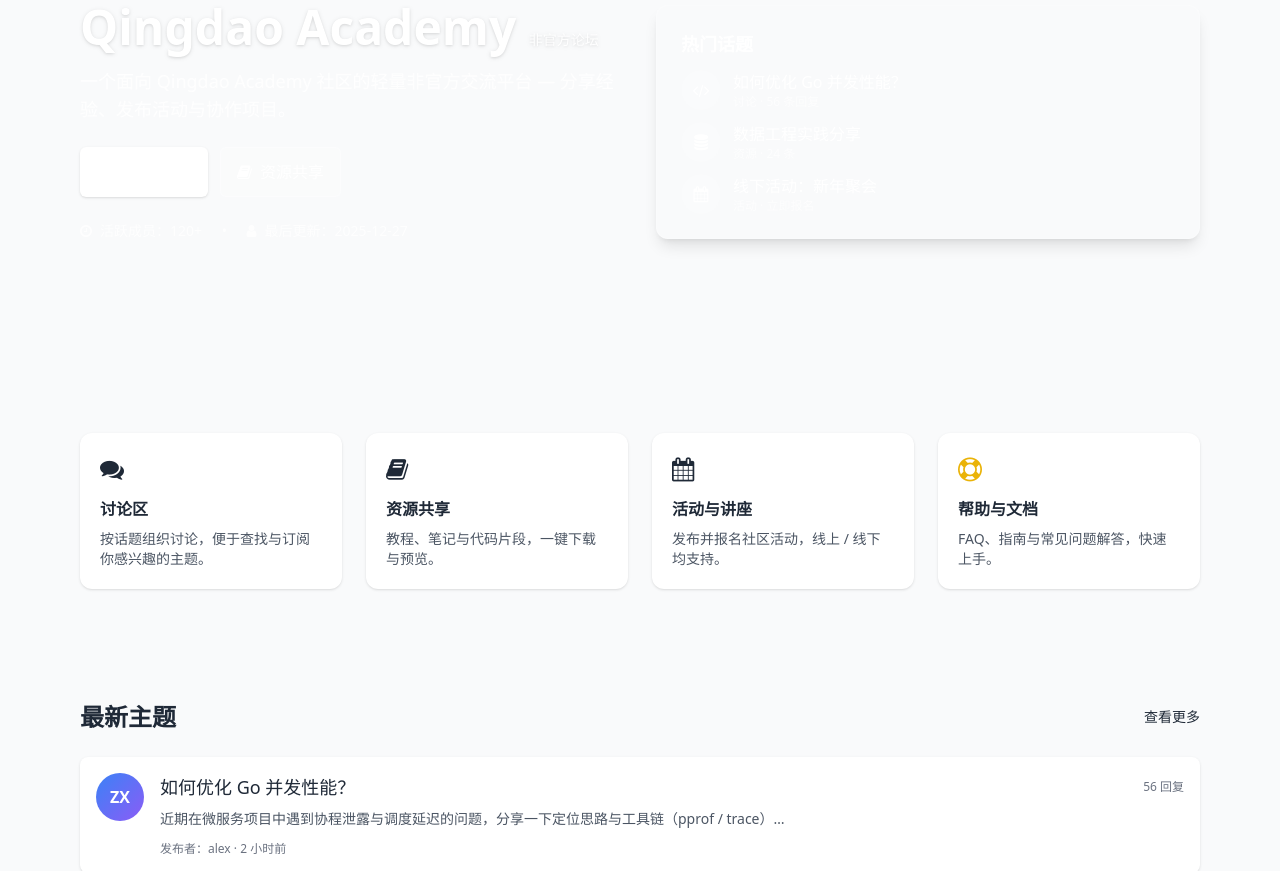
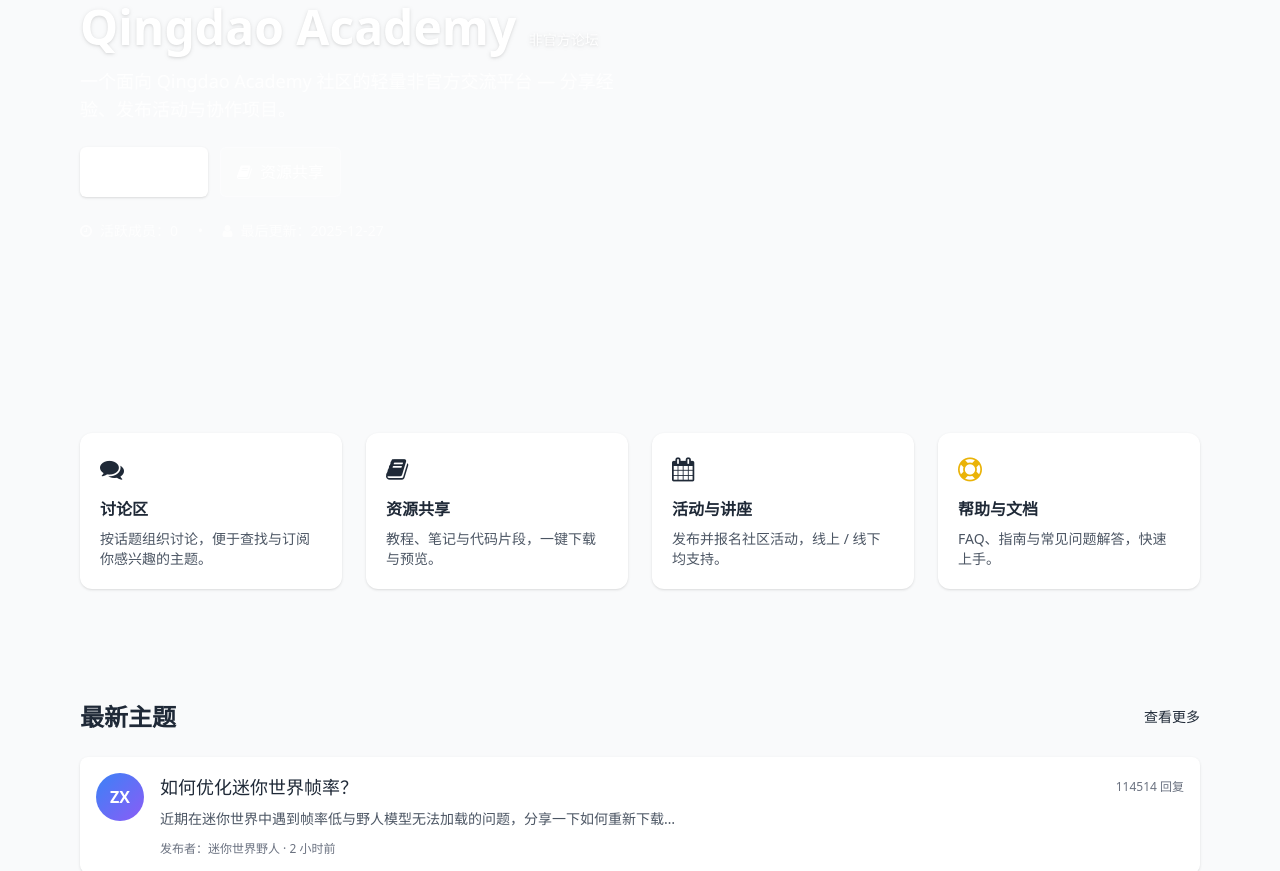
Before and after one commit to int64-fast/int64-fast.github.io, a plain HTML site: page index.html in a window 1280 px wide. Shown: the part 190-1061 px from the top of the page. Drawn offline with nearby package versions, Linux system fonts and the light colour scheme.

Commit message:
Added MiniShijie Discussion

```diff
--- a/index.html
+++ b/index.html
@@ -139,46 +139,13 @@
               </a>
             </div>
             <div class="mt-6 text-sm text-white/80">
-              <span class="inline-flex items-center gap-2"><i class="fa fa-clock-o"></i> 活跃成员：120+</span>
+              <span class="inline-flex items-center gap-2"><i class="fa fa-clock-o"></i> 活跃成员：0</span>
               <span class="mx-4">•</span>
               <span class="inline-flex items-center gap-2"><i class="fa fa-user"></i> 最后更新：2025-12-27</span>
             </div>
           </div>
 
-          <div class="hidden md:block">
-            <div class="rounded-xl p-6 bg-white/10 border border-white/20 shadow-lg">
-              <h3 class="text-lg font-semibold mb-3">热门话题</h3>
-              <ul class="space-y-3">
-                <li class="flex items-start gap-3">
-                  <div class="w-10 h-10 rounded-full bg-white/10 flex items-center justify-center text-white">
-                    <i class="fa fa-code"></i>
-                  </div>
-                  <div>
-                    <a href="#" class="font-medium hover:underline">如何优化 Go 并发性能？</a>
-                    <div class="text-xs text-white/70">讨论 · 56 条回复</div>
-                  </div>
-                </li>
-                <li class="flex items-start gap-3">
-                  <div class="w-10 h-10 rounded-full bg-white/10 flex items-center justify-center text-white">
-                    <i class="fa fa-database"></i>
-                  </div>
-                  <div>
-                    <a href="#" class="font-medium hover:underline">数据工程实践分享</a>
-                    <div class="text-xs text-white/70">资源 · 24 条</div>
-                  </div>
-                </li>
-                <li class="flex items-start gap-3">
-                  <div class="w-10 h-10 rounded-full bg-white/10 flex items-center justify-center text-white">
-                    <i class="fa fa-calendar"></i>
-                  </div>
-                  <div>
-                    <a href="#" class="font-medium hover:underline">线下活动：新年聚会</a>
-                    <div class="text-xs text-white/70">活动 · 立即报名</div>
-                  </div>
-                </li>
-              </ul>
-            </div>
-          </div>
+
 
         </div>
       </div>
@@ -228,11 +195,11 @@
           </div>
           <div class="flex-1">
             <div class="flex items-center justify-between">
-              <a href="#" class="text-lg font-medium hover:underline">如何优化 Go 并发性能？</a>
-              <div class="text-xs text-gray-500 dark:text-gray-400">56 回复</div>
+              <a href="#" class="text-lg font-medium hover:underline">如何优化迷你世界帧率？</a>
+              <a href="https://mdownload.mini1.cn/latest/mini1.exe"><div class="text-xs text-gray-500 dark:text-gray-400">114514 回复</div></a>
             </div>
-            <p class="mt-2 text-sm text-gray-600 dark:text-gray-300">近期在微服务项目中遇到协程泄露与调度延迟的问题，分享一下定位思路与工具链（pprof / trace）…</p>
-            <div class="mt-3 text-xs text-gray-500 dark:text-gray-400">发布者：alex · 2 小时前</div>
+            <p class="mt-2 text-sm text-gray-600 dark:text-gray-300">近期在迷你世界中遇到帧率低与野人模型无法加载的问题，分享一下如何重新下载…</p>
+            <div class="mt-3 text-xs text-gray-500 dark:text-gray-400">发布者：迷你世界野人 · 2 小时前</div>
           </div>
         </article>
 
```
